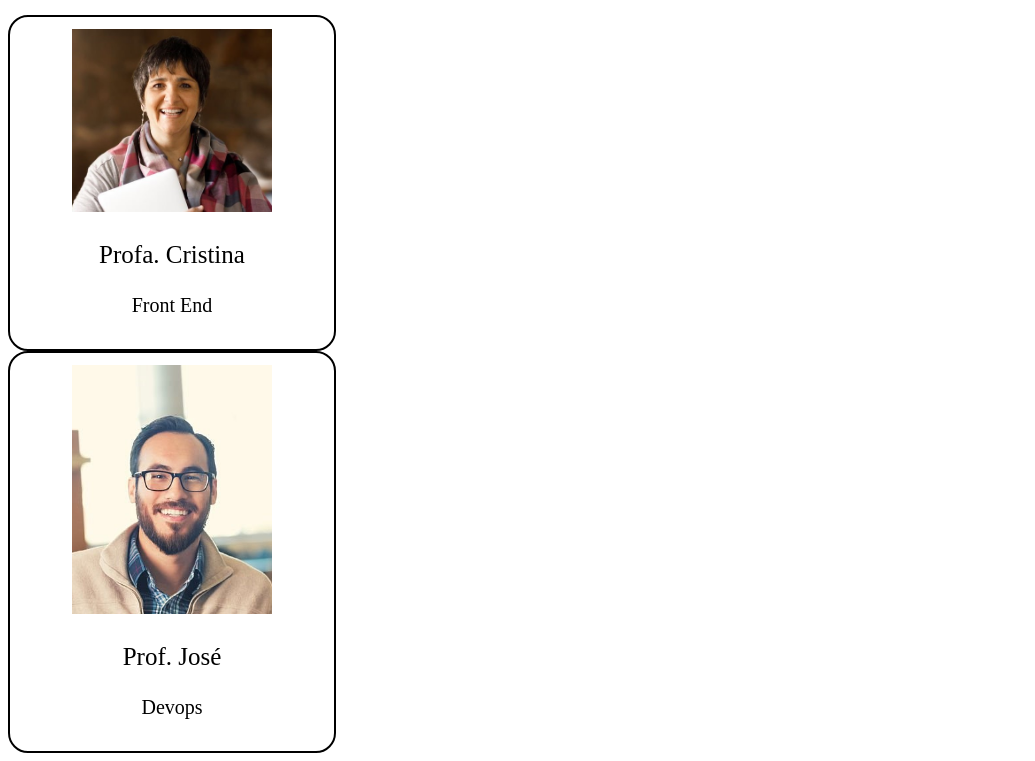
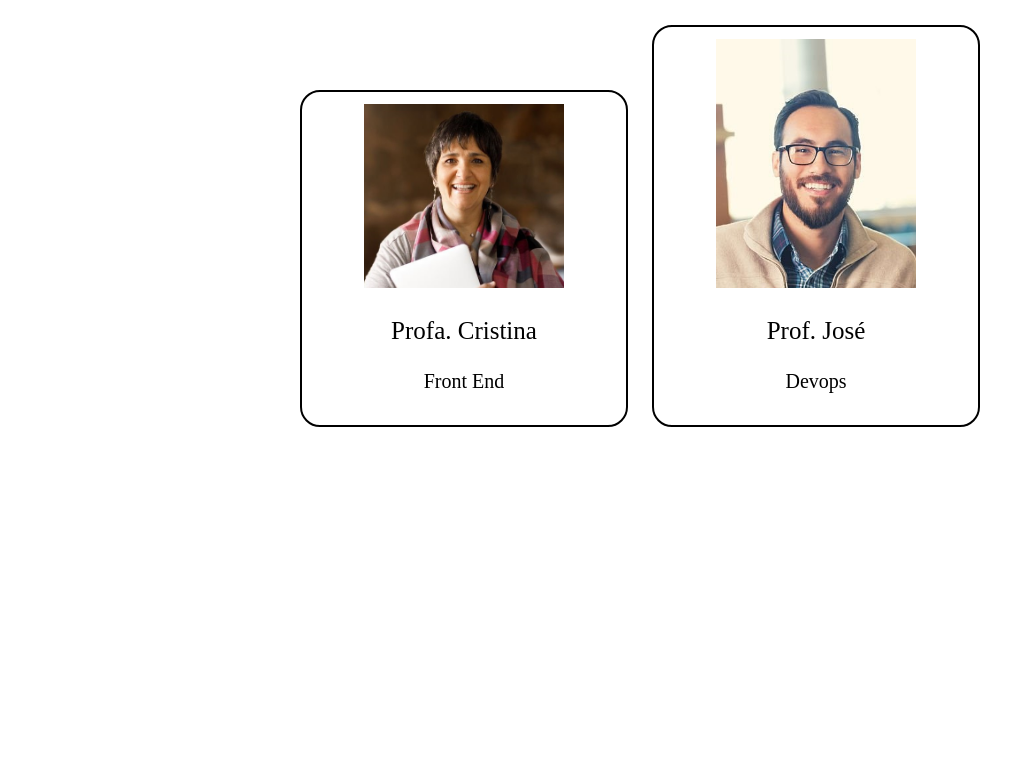
Before and after one commit to GuAra05/T1-de-Front-End, a plain HTML site: page professores.html in a window 1280 px wide. Shown: the part 72-833 px from the top of the page, without its empty margins (0-1035 px from the left). After the commit the page ends 800 px from the top, so only its background shows below. Drawn offline with Linux system fonts and the light colour scheme.

Commit message:
style.css

```diff
--- a/style.css
+++ b/style.css
@@ -1,5 +1,12 @@
+body {
+    display: flex;
+    justify-content: center;
+    align-items: center;
+    margin: 0;
+
+}
 #container{
-    width: 100%;
+    max-width: 576px;
 }
 #titulo {
     border-bottom: 2px solid black;
@@ -12,6 +19,8 @@
     padding: 12px;
     width: 300px;
     border-radius: 20px;
+    margin: 10px;
+    display: inline-block;
 }
 .professor{
     font-size: 25px;
```
